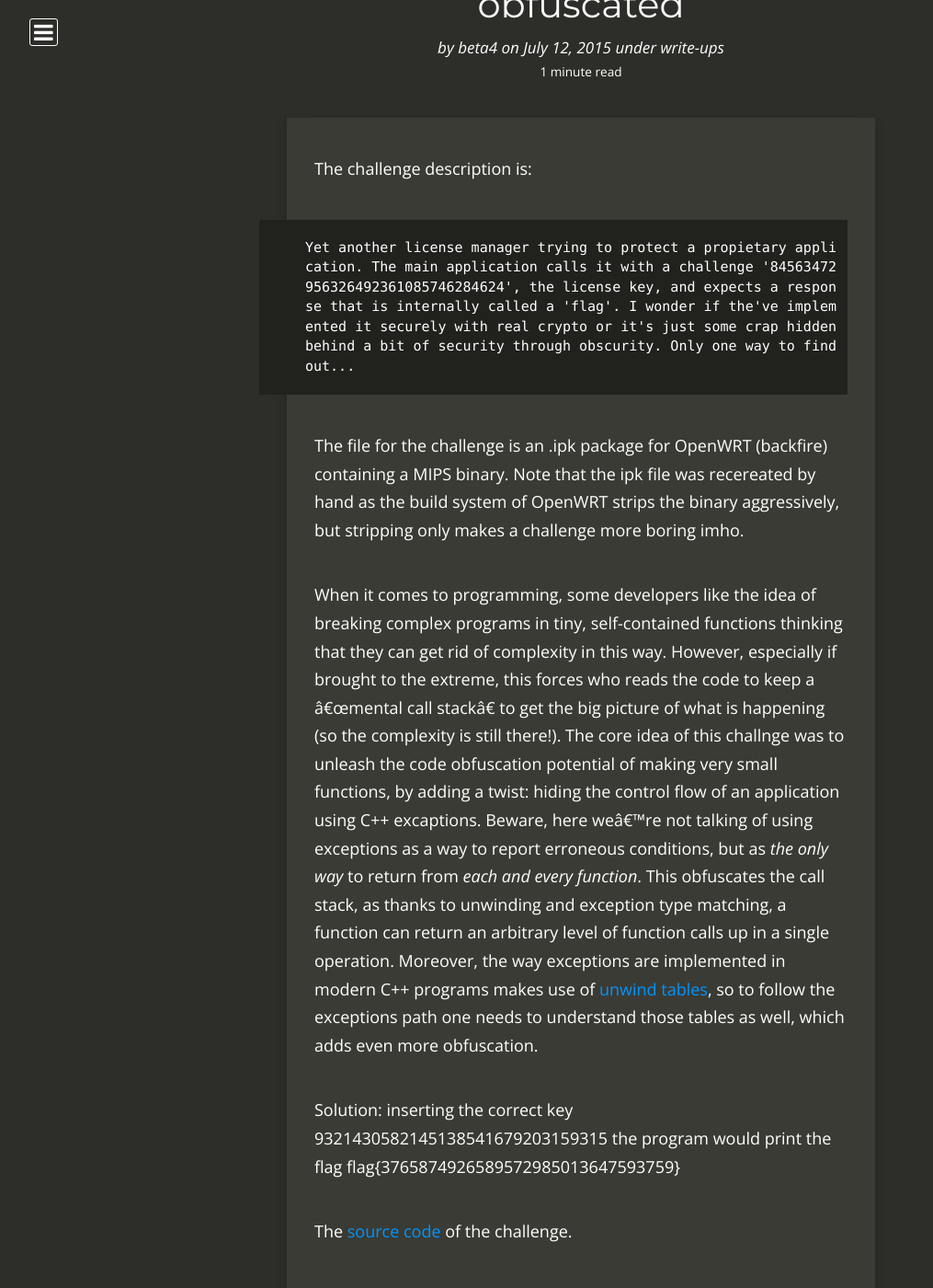
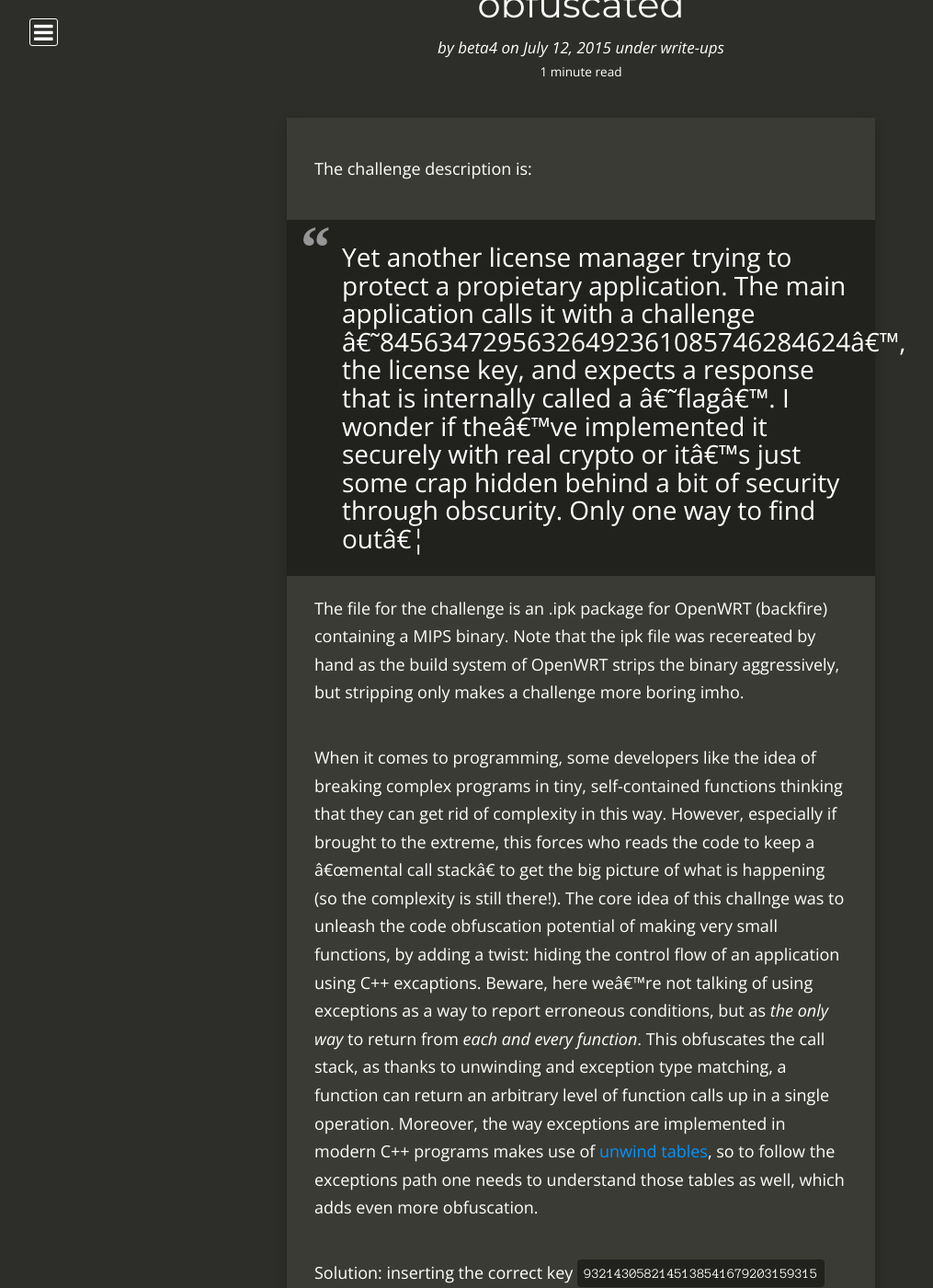
Before and after one commit to TowerofHanoi/towerofhanoi.github.io, a Jekyll site: the page built from _posts/2015-07-12-Exceptionally-obfuscated.md, in a window 1280 px wide and 1400 px high, scrolled down 231 px. Shown: the whole window at 92% size, without its empty margins (8-1023 px from the left). Built offline with Jekyll 4.4.1, drawn with Linux system fonts in a browser that asks for light colours; nearby versions of some CDN libraries; Markdown is read by kramdown in place of the engine named in the settings; comment, search, counter and statistics services are not loaded; some of the changed text lies outside the part shown.

Commit message:
Edited posts' style

```diff
--- a/_posts/2015-07-12-Exceptionally-obfuscated.md
+++ b/_posts/2015-07-12-Exceptionally-obfuscated.md
@@ -14,7 +14,7 @@ tags:
 
 The challenge description is:
 
-	Yet another license manager trying to protect a propietary application. The main application calls it with a challenge '84563472956326492361085746284624', the license key, and expects a response that is internally called a 'flag'. I wonder if the've implemented it securely with real crypto or it's just some crap hidden behind a bit of security through obscurity. Only one way to find out...
+> Yet another license manager trying to protect a propietary application. The main application calls it with a challenge '84563472956326492361085746284624', the license key, and expects a response that is internally called a 'flag'. I wonder if the've implemented it securely with real crypto or it's just some crap hidden behind a bit of security through obscurity. Only one way to find out...
 
 
 
@@ -25,6 +25,6 @@ The file for the challenge is an .ipk package for OpenWRT (backfire) containing
 When it comes to programming, some developers like the idea of breaking complex programs in tiny, self-contained functions thinking that they can get rid of complexity in this way. However, especially if brought to the extreme, this forces who reads the code to keep a "mental call stack" to get the big picture of what is happening (so the complexity is still there!).
 The core idea of this challnge was to unleash the code obfuscation potential of making very small functions, by adding a twist: hiding the control flow of an application using C++ excaptions. Beware, here we're not talking of using exceptions as a way to report erroneous conditions, but as *the only way* to return from *each and every function*. This obfuscates the call stack, as thanks to unwinding and exception type matching, a function can return an arbitrary level of function calls up in a single operation. Moreover, the way exceptions are implemented in modern C++ programs makes use of [unwind tables](http://mortoray.com/2013/09/12/the-true-cost-of-zero-cost-exceptions), so to follow the exceptions path one needs to understand those tables as well, which adds even more obfuscation.
 
-Solution: inserting the correct key 9321430582145138541679203159315 the program would print the flag flag{3765874926589572985013647593759}
+Solution: inserting the correct key `9321430582145138541679203159315` the program would print the flag `flag{3765874926589572985013647593759}`.
 
 The [source code](http://pastebin.com/jsMNBNSE) of the challenge.
```
Also changed, not shown: _posts/2015-07-12-Lightning.md (+2 -2 lines), _posts/2015-07-13-Server-lies.md (+7 -8 lines).
